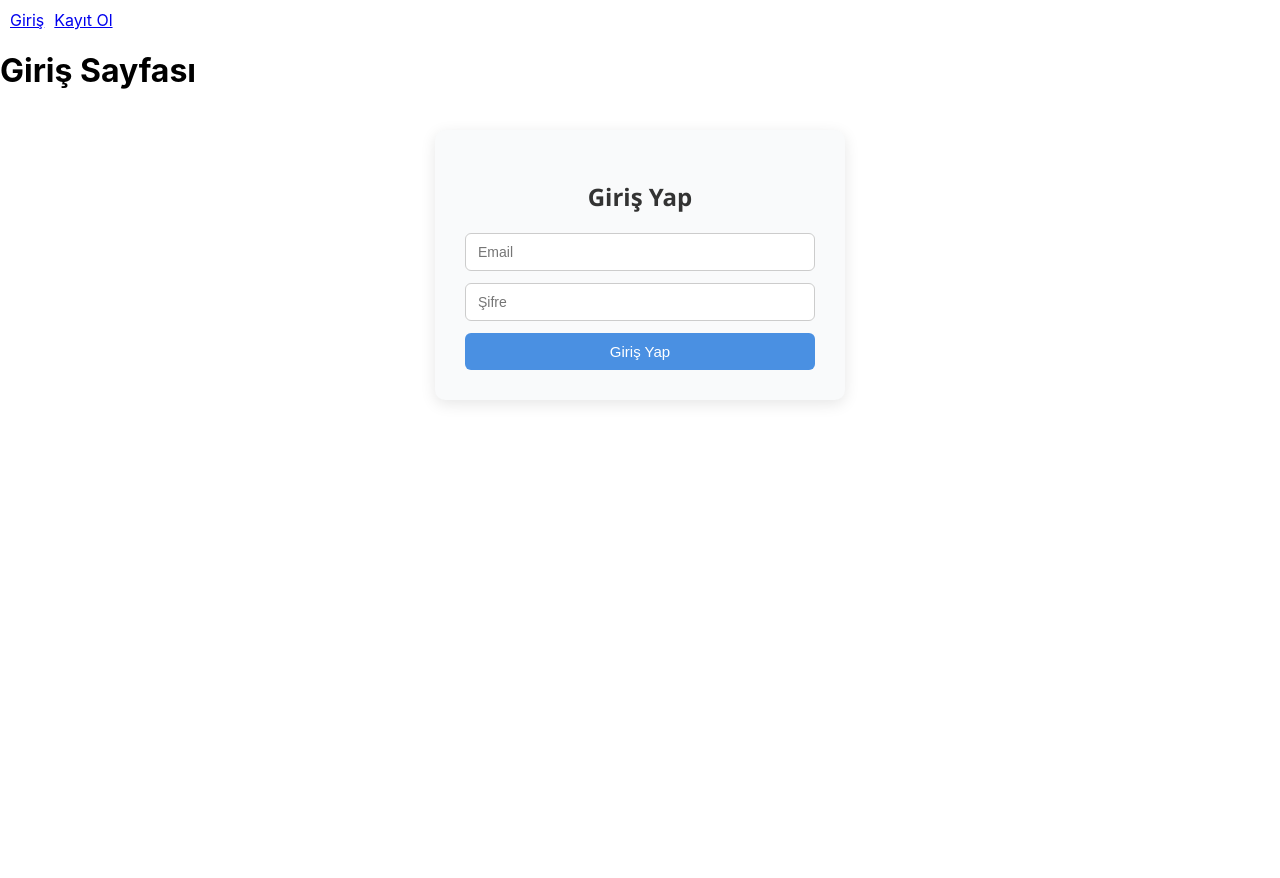
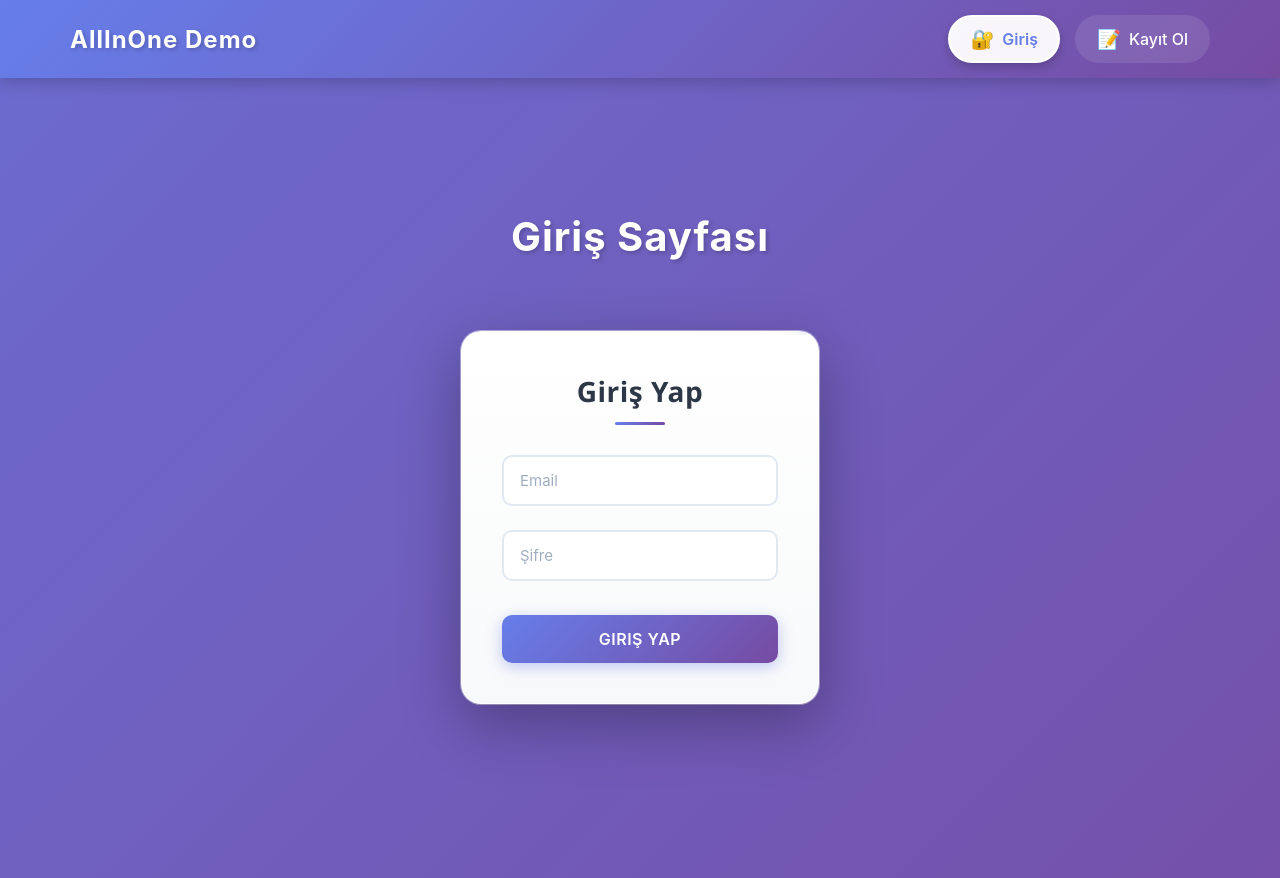
Before and after one commit to Salihapeker/AllInOneDemo, a React (Create React App) app in the folder frontend/: page /login in a window 1280 px wide. Before the commit the page ends 800 px from the top, so only its background shows below. Built offline with nearby package versions, Linux system fonts and the light colour scheme.

Commit message:
Add enhanced CSS styling for login and registration pages
Co-authored-by: Salihapeker <147612251+Salihapeker@users.noreply.github.com>

```diff
--- a/frontend/src/App.js
+++ b/frontend/src/App.js
@@ -1,19 +1,13 @@
 import React from "react";
-
-import { BrowserRouter as Router, Routes, Route, Link } from "react-router-dom";
+import { BrowserRouter as Router, Routes, Route } from "react-router-dom";
 import LoginPage from "./pages/LoginPage";
 import RegisterPage from "./pages/RegisterPage";
+import Navigation from "./components/Navigation";
 
 function App() {
   return (
     <Router>
-      <nav style={{ margin: "10px" }}>
-        <Link to="/login" style={{ marginRight: "10px" }}>
-          Giriş
-        </Link>
-        <Link to="/register">Kayıt Ol</Link>
-      </nav>
-
+      <Navigation />
       <Routes>
         <Route path="/login" element={<LoginPage />} />
         <Route path="/register" element={<RegisterPage />} />
--- a/frontend/src/components/FormStyles.css
+++ b/frontend/src/components/FormStyles.css
@@ -1,54 +1,207 @@
+/* Form Container */
 form {
-  background-color: #f9fafb;
-  padding: 30px;
-  border-radius: 10px;
-  max-width: 350px;
+  background: linear-gradient(to bottom, #ffffff 0%, #f8f9fa 100%);
+  padding: 40px;
+  border-radius: 20px;
+  max-width: 400px;
   margin: 40px auto;
-  box-shadow: 0px 4px 15px rgba(0, 0, 0, 0.1);
+  box-shadow: 0 20px 60px rgba(0, 0, 0, 0.3), 0 0 0 1px rgba(255, 255, 255, 0.5);
+  backdrop-filter: blur(10px);
+  border: 1px solid rgba(255, 255, 255, 0.2);
+  position: relative;
+  overflow: hidden;
 }
 
+form::before {
+  content: '';
+  position: absolute;
+  top: 0;
+  left: -100%;
+  width: 100%;
+  height: 3px;
+  background: linear-gradient(90deg, transparent, #667eea, transparent);
+  animation: loading 2s infinite;
+}
+
+@keyframes loading {
+  to {
+    left: 100%;
+  }
+}
+
+/* Form Header */
 h2 {
-  font-family: "Segoe UI", sans-serif;
+  font-family: "Segoe UI", Tahoma, Geneva, Verdana, sans-serif;
   text-align: center;
-  color: #333;
-  margin-bottom: 20px;
+  color: #2d3748;
+  margin-bottom: 30px;
+  font-size: 1.75rem;
+  font-weight: 700;
+  letter-spacing: 0.5px;
+  position: relative;
+}
+
+h2::after {
+  content: '';
+  display: block;
+  width: 50px;
+  height: 3px;
+  background: linear-gradient(90deg, #667eea, #764ba2);
+  margin: 12px auto 0;
+  border-radius: 2px;
+}
+
+/* Input Fields */
+.input-group {
+  position: relative;
+  margin-bottom: 24px;
 }
 
 input {
   width: 100%;
-  padding: 10px 12px;
-  margin-bottom: 12px;
-  border: 1px solid #ccc;
-  border-radius: 6px;
-  font-size: 14px;
+  padding: 14px 16px;
+  margin-bottom: 0;
+  border: 2px solid #e2e8f0;
+  border-radius: 10px;
+  font-size: 15px;
   box-sizing: border-box;
-  transition: border 0.3s;
+  transition: all 0.3s ease;
+  background-color: #fff;
+  color: #2d3748;
+  font-family: inherit;
+}
+
+input::placeholder {
+  color: #a0aec0;
+  transition: color 0.3s ease;
 }
 
 input:focus {
   outline: none;
-  border-color: #4a90e2;
-  box-shadow: 0 0 5px rgba(74, 144, 226, 0.3);
+  border-color: #667eea;
+  box-shadow: 0 0 0 3px rgba(102, 126, 234, 0.15);
+  transform: translateY(-2px);
+  background-color: #ffffff;
 }
 
-button {
+input:focus::placeholder {
+  color: #cbd5e0;
+}
+
+input:valid {
+  border-color: #48bb78;
+}
+
+/* Submit Button */
+button[type="submit"] {
   width: 100%;
-  background-color: #4a90e2;
+  background: linear-gradient(135deg, #667eea 0%, #764ba2 100%);
   color: white;
   border: none;
-  border-radius: 6px;
-  padding: 10px;
-  font-size: 15px;
+  border-radius: 10px;
+  padding: 14px;
+  font-size: 16px;
+  font-weight: 600;
   cursor: pointer;
-  transition: background 0.3s;
+  transition: all 0.3s ease;
+  margin-top: 10px;
+  box-shadow: 0 4px 15px rgba(102, 126, 234, 0.4);
+  letter-spacing: 0.5px;
+  text-transform: uppercase;
+  position: relative;
+  overflow: hidden;
 }
 
-button:hover {
-  background-color: #357abd;
+button[type="submit"]::before {
+  content: '';
+  position: absolute;
+  top: 0;
+  left: -100%;
+  width: 100%;
+  height: 100%;
+  background: linear-gradient(90deg, transparent, rgba(255, 255, 255, 0.3), transparent);
+  transition: left 0.5s ease;
 }
 
+button[type="submit"]:hover::before {
+  left: 100%;
+}
+
+button[type="submit"]:hover {
+  transform: translateY(-2px);
+  box-shadow: 0 6px 20px rgba(102, 126, 234, 0.5);
+}
+
+button[type="submit"]:active {
+  transform: translateY(0);
+  box-shadow: 0 2px 10px rgba(102, 126, 234, 0.3);
+}
+
+button[type="submit"]:disabled {
+  background: #cbd5e0;
+  cursor: not-allowed;
+  transform: none;
+  box-shadow: none;
+}
+
+/* Message Styling */
 p {
   text-align: center;
-  color: #666;
-  margin-top: 10px;
+  margin-top: 20px;
+  padding: 12px;
+  border-radius: 8px;
+  font-size: 14px;
+  font-weight: 500;
+  animation: slideIn 0.3s ease-out;
 }
+
+@keyframes slideIn {
+  from {
+    opacity: 0;
+    transform: translateY(-10px);
+  }
+  to {
+    opacity: 1;
+    transform: translateY(0);
+  }
+}
+
+p.success {
+  background-color: #c6f6d5;
+  color: #22543d;
+  border: 1px solid #9ae6b4;
+}
+
+p.error {
+  background-color: #fed7d7;
+  color: #742a2a;
+  border: 1px solid #fc8181;
+}
+
+p.info {
+  background-color: #bee3f8;
+  color: #2c5282;
+  border: 1px solid #90cdf4;
+}
+
+/* Responsive Design */
+@media (max-width: 480px) {
+  form {
+    padding: 30px 25px;
+    margin: 20px auto;
+  }
+
+  h2 {
+    font-size: 1.5rem;
+  }
+
+  input {
+    padding: 12px 14px;
+    font-size: 14px;
+  }
+
+  button[type="submit"] {
+    padding: 12px;
+    font-size: 15px;
+  }
+}
--- a/frontend/src/components/LoginForm.js
+++ b/frontend/src/components/LoginForm.js
@@ -21,6 +21,7 @@ const LoginForm = () => {
   return (
     <form onSubmit={handleLogin}>
       <h2>Giriş Yap</h2>
+      <div className="input-group">
         <input
           type="email"
           placeholder="Email"
@@ -28,6 +29,8 @@ const LoginForm = () => {
           onChange={(e) => setEmail(e.target.value)}
           required
         />
+      </div>
+      <div className="input-group">
         <input
           type="password"
           placeholder="Şifre"
@@ -35,8 +38,13 @@ const LoginForm = () => {
           onChange={(e) => setPassword(e.target.value)}
           required
         />
+      </div>
       <button type="submit">Giriş Yap</button>
-      {message && <p>{message}</p>}
+      {message && (
+        <p className={message.includes("başarılı") ? "success" : "error"}>
+          {message}
+        </p>
+      )}
     </form>
   );
 };
--- /dev/null
+++ b/frontend/src/components/Navigation.css
@@ -0,0 +1,160 @@
+/* Navigation Bar */
+.navbar {
+  background: linear-gradient(135deg, #667eea 0%, #764ba2 100%);
+  box-shadow: 0 4px 15px rgba(0, 0, 0, 0.2);
+  padding: 0;
+  position: sticky;
+  top: 0;
+  z-index: 1000;
+  backdrop-filter: blur(10px);
+}
+
+.nav-container {
+  max-width: 1200px;
+  margin: 0 auto;
+  display: flex;
+  justify-content: space-between;
+  align-items: center;
+  padding: 15px 30px;
+}
+
+.nav-logo {
+  font-size: 1.5rem;
+  font-weight: 700;
+  color: white;
+  letter-spacing: 1px;
+  text-shadow: 2px 2px 4px rgba(0, 0, 0, 0.2);
+  animation: fadeInLeft 0.6s ease-out;
+}
+
+@keyframes fadeInLeft {
+  from {
+    opacity: 0;
+    transform: translateX(-20px);
+  }
+  to {
+    opacity: 1;
+    transform: translateX(0);
+  }
+}
+
+.nav-links {
+  display: flex;
+  gap: 15px;
+  animation: fadeInRight 0.6s ease-out;
+}
+
+@keyframes fadeInRight {
+  from {
+    opacity: 0;
+    transform: translateX(20px);
+  }
+  to {
+    opacity: 1;
+    transform: translateX(0);
+  }
+}
+
+.nav-link {
+  display: flex;
+  align-items: center;
+  gap: 8px;
+  padding: 10px 20px;
+  color: white;
+  text-decoration: none;
+  border-radius: 25px;
+  font-weight: 500;
+  transition: all 0.3s ease;
+  background-color: rgba(255, 255, 255, 0.1);
+  border: 2px solid transparent;
+  position: relative;
+  overflow: hidden;
+}
+
+.nav-link::before {
+  content: '';
+  position: absolute;
+  top: 50%;
+  left: 50%;
+  width: 0;
+  height: 0;
+  border-radius: 50%;
+  background: rgba(255, 255, 255, 0.2);
+  transform: translate(-50%, -50%);
+  transition: width 0.5s ease, height 0.5s ease;
+}
+
+.nav-link:hover::before {
+  width: 300px;
+  height: 300px;
+}
+
+.nav-link:hover {
+  background-color: rgba(255, 255, 255, 0.2);
+  transform: translateY(-2px);
+  box-shadow: 0 5px 15px rgba(0, 0, 0, 0.2);
+}
+
+.nav-link.active {
+  background-color: rgba(255, 255, 255, 0.95);
+  color: #667eea;
+  border-color: white;
+  font-weight: 600;
+  box-shadow: 0 4px 10px rgba(0, 0, 0, 0.2);
+}
+
+.nav-link.active:hover {
+  background-color: white;
+}
+
+.nav-icon {
+  font-size: 1.2rem;
+  position: relative;
+  z-index: 1;
+}
+
+/* Responsive Design */
+@media (max-width: 768px) {
+  .nav-container {
+    padding: 12px 20px;
+  }
+
+  .nav-logo {
+    font-size: 1.25rem;
+  }
+
+  .nav-links {
+    gap: 10px;
+  }
+
+  .nav-link {
+    padding: 8px 15px;
+    font-size: 14px;
+  }
+
+  .nav-icon {
+    font-size: 1rem;
+  }
+}
+
+@media (max-width: 480px) {
+  .nav-container {
+    flex-direction: column;
+    gap: 15px;
+    padding: 15px;
+  }
+
+  .nav-logo {
+    font-size: 1.1rem;
+  }
+
+  .nav-links {
+    width: 100%;
+    justify-content: center;
+  }
+
+  .nav-link {
+    flex: 1;
+    justify-content: center;
+  }
+}
--- /dev/null
+++ b/frontend/src/components/Navigation.js
@@ -0,0 +1,33 @@
+import React from "react";
+import { Link, useLocation } from "react-router-dom";
+import "./Navigation.css";
+
+const Navigation = () => {
+  const location = useLocation();
+
+  return (
+    <nav className="navbar">
+      <div className="nav-container">
+        <div className="nav-logo">AllInOne Demo</div>
+        <div className="nav-links">
+          <Link
+            to="/login"
+            className={`nav-link ${location.pathname === "/login" ? "active" : ""}`}
+          >
+            <span className="nav-icon">🔐</span>
+            Giriş
+          </Link>
+          <Link
+            to="/register"
+            className={`nav-link ${location.pathname === "/register" ? "active" : ""}`}
+          >
+            <span className="nav-icon">📝</span>
+            Kayıt Ol
+          </Link>
+        </div>
+      </div>
+    </nav>
+  );
+};
+
+export default Navigation;
--- a/frontend/src/index.css
+++ b/frontend/src/index.css
@@ -1,3 +1,9 @@
+* {
+  margin: 0;
+  padding: 0;
+  box-sizing: border-box;
+}
+
 body {
   margin: 0;
   font-family: -apple-system, BlinkMacSystemFont, 'Segoe UI', 'Roboto', 'Oxygen',
@@ -5,9 +11,27 @@ body {
     sans-serif;
   -webkit-font-smoothing: antialiased;
   -moz-osx-font-smoothing: grayscale;
+  background-color: #f7fafc;
+  overflow-x: hidden;
 }
 
 code {
   font-family: source-code-pro, Menlo, Monaco, Consolas, 'Courier New',
     monospace;
 }
+
+/* Smooth scrolling */
+html {
+  scroll-behavior: smooth;
+}
+
+/* Remove default link styling */
+a {
+  text-decoration: none;
+  color: inherit;
+}
+
+/* Remove default button styling */
+button {
+  font-family: inherit;
+}
--- a/frontend/src/pages/LoginPage.js
+++ b/frontend/src/pages/LoginPage.js
@@ -1,11 +1,14 @@
 import React from "react";
 import LoginForm from "../components/LoginForm";
+import "./PageStyles.css";
 
 const LoginPage = () => {
   return (
-    <div>
-      <h1>Giriş Sayfası</h1>
-      <LoginForm />
+    <div className="page-container">
+      <h1 className="page-header">Giriş Sayfası</h1>
+      <div className="form-wrapper">
+        <LoginForm />
+      </div>
     </div>
   );
 };
--- /dev/null
+++ b/frontend/src/pages/PageStyles.css
@@ -0,0 +1,79 @@
+/* Page Container Styles */
+.page-container {
+  min-height: 100vh;
+  display: flex;
+  flex-direction: column;
+  align-items: center;
+  justify-content: center;
+  background: linear-gradient(135deg, #667eea 0%, #764ba2 100%);
+  padding: 20px;
+  animation: gradientShift 15s ease infinite;
+  background-size: 200% 200%;
+}
+
+@keyframes gradientShift {
+  0% {
+    background-position: 0% 50%;
+  }
+  50% {
+    background-position: 100% 50%;
+  }
+  100% {
+    background-position: 0% 50%;
+  }
+}
+
+.page-header {
+  color: white;
+  text-align: center;
+  margin-bottom: 30px;
+  font-size: 2.5rem;
+  font-weight: 700;
+  text-shadow: 2px 2px 4px rgba(0, 0, 0, 0.2);
+  animation: fadeInDown 0.8s ease-out;
+  letter-spacing: 1px;
+}
+
+@keyframes fadeInDown {
+  from {
+    opacity: 0;
+    transform: translateY(-20px);
+  }
+  to {
+    opacity: 1;
+    transform: translateY(0);
+  }
+}
+
+.form-wrapper {
+  animation: fadeInUp 0.8s ease-out;
+}
+
+@keyframes fadeInUp {
+  from {
+    opacity: 0;
+    transform: translateY(20px);
+  }
+  to {
+    opacity: 1;
+    transform: translateY(0);
+  }
+}
+
+/* Responsive Design */
+@media (max-width: 768px) {
+  .page-header {
+    font-size: 2rem;
+    margin-bottom: 20px;
+  }
+
+  .page-container {
+    padding: 15px;
+  }
+}
+
+@media (max-width: 480px) {
+  .page-header {
+    font-size: 1.75rem;
+  }
+}
```
Also changed, not shown: frontend/src/components/RegisterForm.js (+9 -1 lines), frontend/src/pages/RegisterPage.js (+6 -3 lines). Lines whose indentation alone changed are shown as unchanged.
